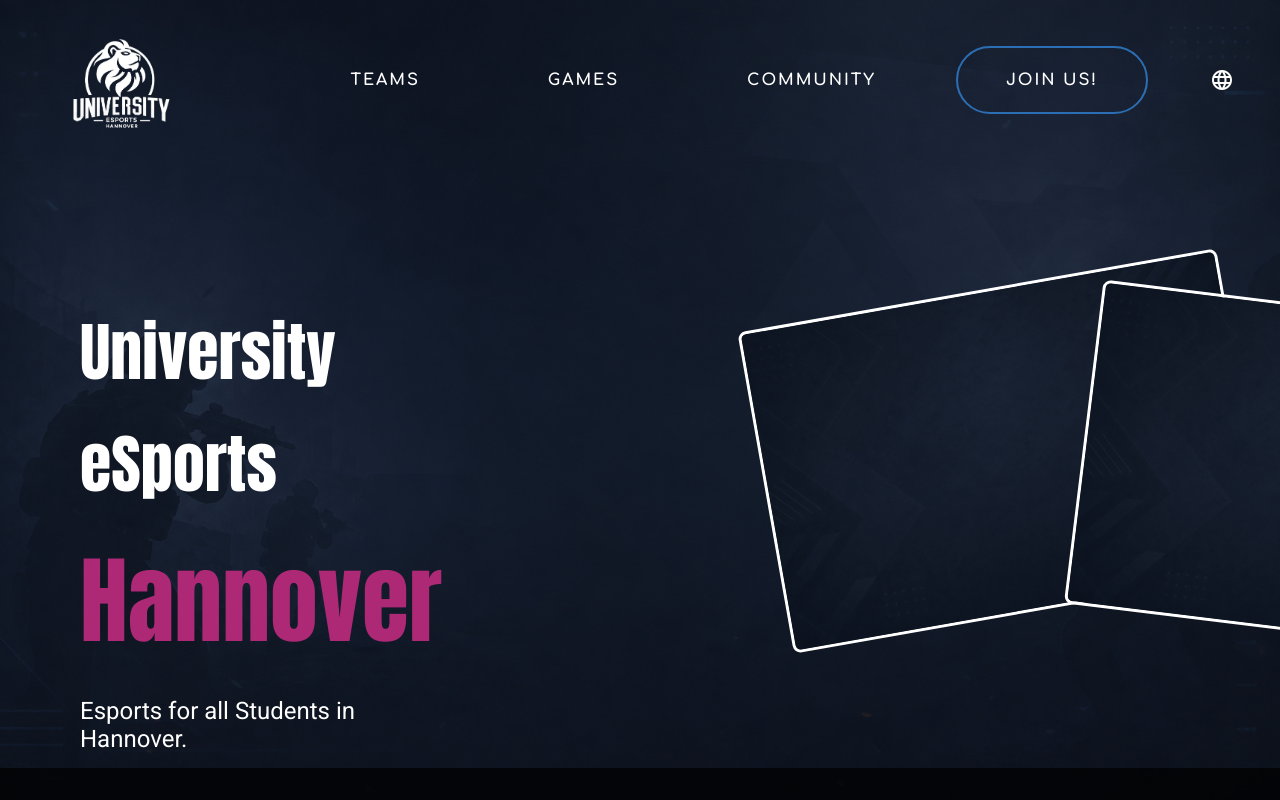
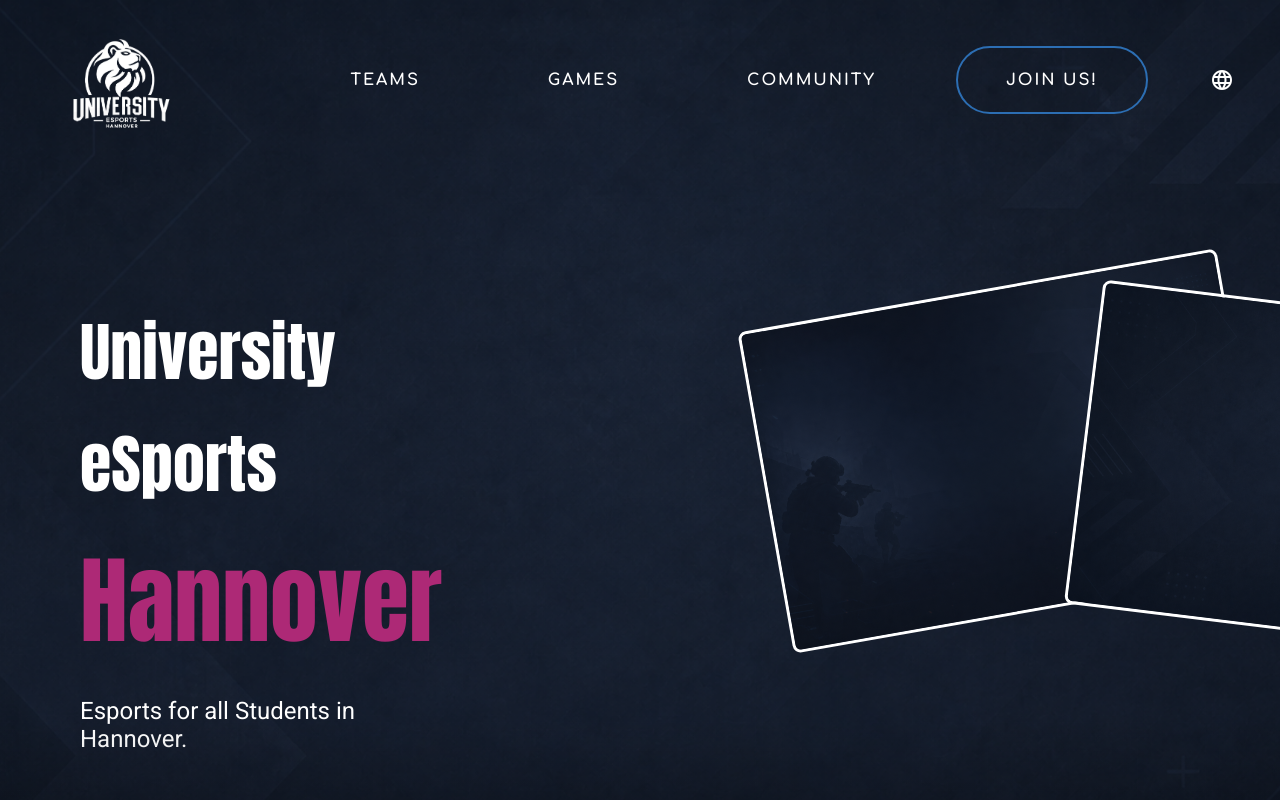
Before and after one commit to ronjafuchs/university-esports-hannover, an Angular app: page /home in a window 1280 px wide. Shown: the top 800 px of the page. Built offline with nearby package versions, Linux system fonts and the light colour scheme.

Commit message:
WIP background images and sectioning of background

```diff
--- a/src/app/layout/layout.component.html
+++ b/src/app/layout/layout.component.html
@@ -1,3 +1,4 @@
+<div class="bg-section">
     <mat-toolbar class="head" color="primary">
         <button mat-icon-button aria-label="Toggle Menu" [matMenuTriggerFor]="menu" class="mobile dark-theme">
             <mat-icon>menu</mat-icon>
@@ -22,7 +23,7 @@
             <!-- <a class="clickable-area" href="https://discord.gg/7S6DgP8GgE"></a> -->
         </div>
         <div class="banner-pictures collage">
-        <img class="banner-pic" src="./../../assets/img/background2.png" alt="Banner Image">
+            <img class="banner-pic" src="./../../assets/img/background1.png" alt="Banner Image">
             <img class="banner-pic" src="./../../assets/img/background2.png" alt="Banner Image">
             <img class="banner-pic" src="./../../assets/img/background2.png" alt="Banner Image">
         </div>
@@ -46,6 +47,7 @@
     </mat-sidenav-content>
 </mat-sidenav-container> -->
 
+</div>
 <mat-menu #menu="matMenu" class="mobile" backdropClass="customize">
     <button mat-menu-item routerLink="home">Home</button>
     <button mat-menu-item routerLink="teams">Teams</button>
@@ -54,11 +56,14 @@
 </mat-menu>
 
 
-
+<div class="bg-section">
 
     <div class="content opacity">
         <router-outlet></router-outlet>
     </div>
+
+</div>
+<div class="bg-section">
 
     <footer class="footer opacity">
         <div class="footer-wrap">
@@ -75,7 +80,8 @@
                 </ul>
             </div>
             <div class="column">
-            <button mat-flat-button class="discord-button"><a href="https://discord.gg/7S6DgP8GgE" alt="Discord">Join
+                <button mat-flat-button class="discord-button"><a href="https://discord.gg/7S6DgP8GgE"
+                        alt="Discord">Join
                         our Discord</a></button>
             </div>
             <div class="column imp">
@@ -86,3 +92,4 @@
             Website made by&nbsp;<a class="linked" href="https://fuchs.codes/">fuchs.codes</a>
         </div>
     </footer>
+</div>
--- a/src/app/layout/layout.component.scss
+++ b/src/app/layout/layout.component.scss
@@ -95,6 +95,7 @@ mat-toolbar {
     text-decoration: none;
 }
 
+// BANNER
 .banner {
     display: flex;
     justify-content: left;
@@ -164,6 +165,7 @@ mat-toolbar {
 .mobile {
     display: none;
 }
+
 
 // FOOTER
 .footer {
--- a/src/styles.scss
+++ b/src/styles.scss
@@ -55,15 +55,50 @@ body {
 }
 
 body {
-  background-image: url("./assets/img/background1.png");
-  background-size: cover;
-  background-position: center;
-  background-repeat: no-repeat;
+  // background-image: url("./assets/img/background1.png");
+  // background-size: cover;
+  // background-position: center;
+  // background-repeat: no-repeat;
   // background-attachment: fixed;
   height: 100%;
   margin: 0;
   padding: 0;
 }
+
+// BACKGROUND
+.bg-section {
+  width: 100%;
+  height: 150vh;
+  background-size: cover;
+  background-position: center;
+  position: relative;
+  //background-attachment: fixed; /* optional parallax effect */
+}
+
+.bg-section::after {
+  content: '';
+  position: absolute;
+  inset: 0;
+  background: linear-gradient(
+    to bottom,
+    black 0%,
+    transparent 20%,
+    transparent 80%,
+    black 100%
+  );
+}
+
+.bg-section:first-child::after {
+  background: linear-gradient(
+    to bottom,
+    transparent 60%,
+    black 100%
+  );
+}
+
+.bg-section:nth-child(1) { background-image: url('./assets/img/background2.png'); }
+.bg-section:nth-child(2) { background-image: url('./assets/img/background2.png'); }
+.bg-section:nth-child(3) { background-image: url('./assets/img/background1.png'); }
 
 .opacity {
   background: $ueh-opacity;
```
Lines whose indentation alone changed are shown as unchanged.
